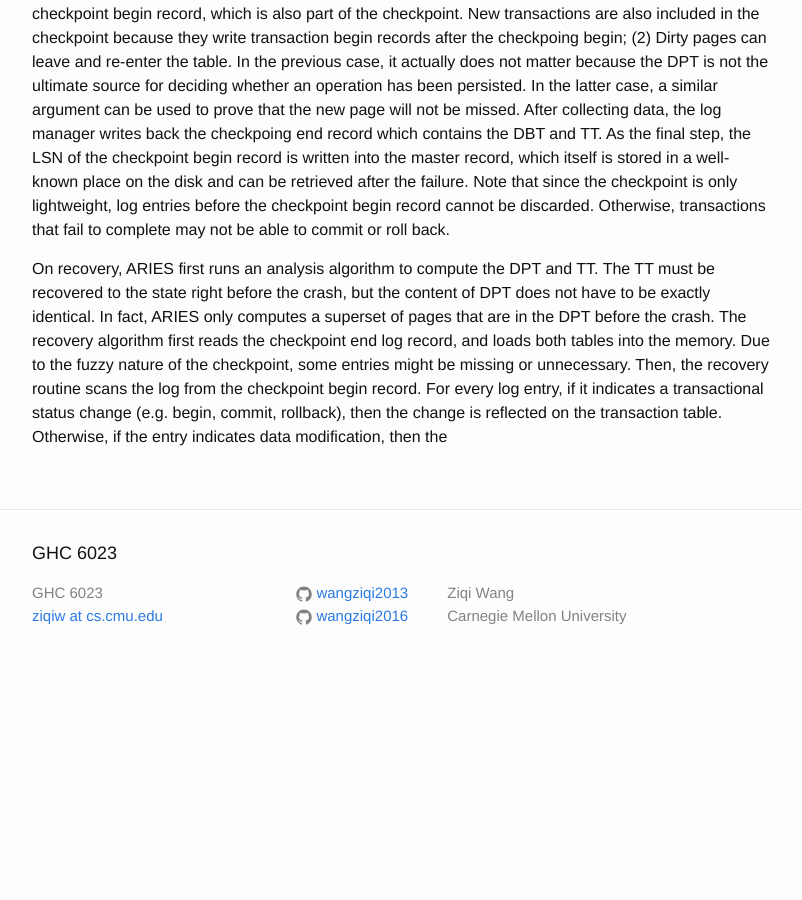
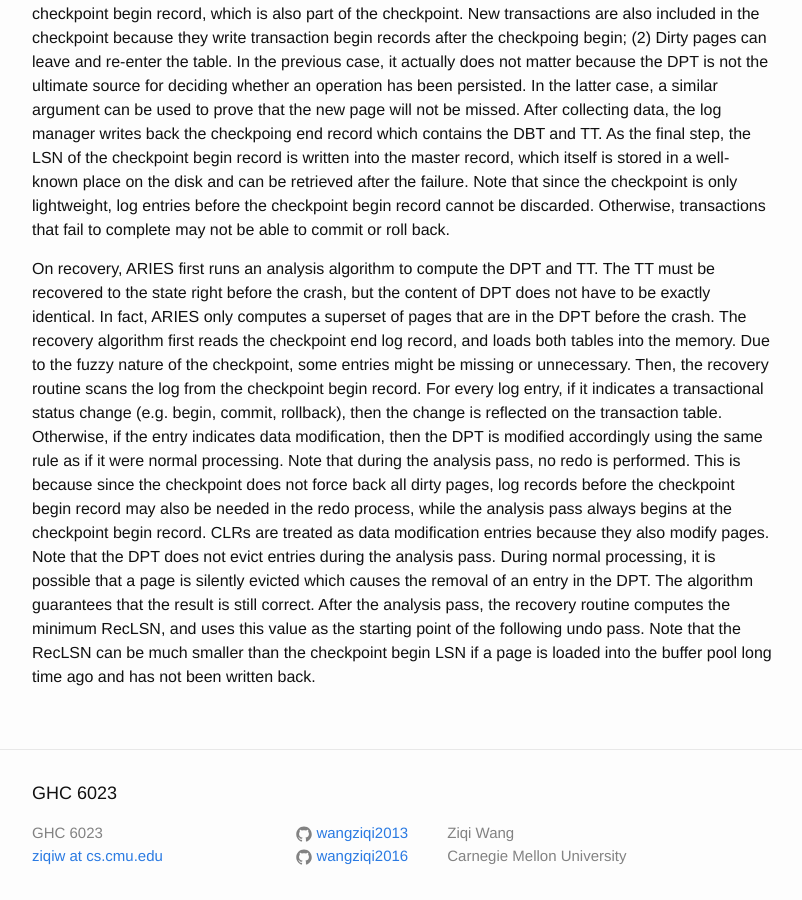
Before and after one commit to wangziqi2013/wangziqi2013.github.io, a Jekyll site: the page built from _posts/2019-01-31-aries.markdown, in a window 1280 px wide and 900 px high, scrolled down 3160 px. Shown: the whole window, without its empty margins (238-1040 px from the left). Built offline with Jekyll 4.4.1, drawn with Linux system fonts in a browser that asks for light colours; before the commit the page ends 3847 px from its top, so only the background shows below that.

Commit message:
Working on analysis pass

```diff
--- a/_posts/2019-01-31-aries.markdown
+++ b/_posts/2019-01-31-aries.markdown
@@ -124,4 +124,12 @@ superset of pages that are in the DPT before the crash. The recovery algorithm f
 and loads both tables into the memory. Due to the fuzzy nature of the checkpoint, some entries might be missing or unnecessary.
 Then, the recovery routine scans the log from the checkpoint begin record. For every log entry, if it indicates a transactional
 status change (e.g. begin, commit, rollback), then the change is reflected on the transaction table. Otherwise, if the
-entry indicates data modification, then the
+entry indicates data modification, then the DPT is modified accordingly using the same rule as if it were normal processing.
+Note that during the analysis pass, no redo is performed. This is because since the checkpoint does not force back
+all dirty pages, log records before the checkpoint begin record may also be needed in the redo process, while the analysis
+pass always begins at the checkpoint begin record. CLRs are treated as data modification entries because they also modify
+pages. Note that the DPT does not evict entries during the analysis pass. During normal processing, it is possible that
+a page is silently evicted which causes the removal of an entry in the DPT. The algorithm guarantees that the result is
+still correct. After the analysis pass, the recovery routine computes the minimum RecLSN, and uses this value as the starting
+point of the following undo pass. Note that the RecLSN can be much smaller than the checkpoint begin LSN if a page is
+loaded into the buffer pool long time ago and has not been written back.
```
